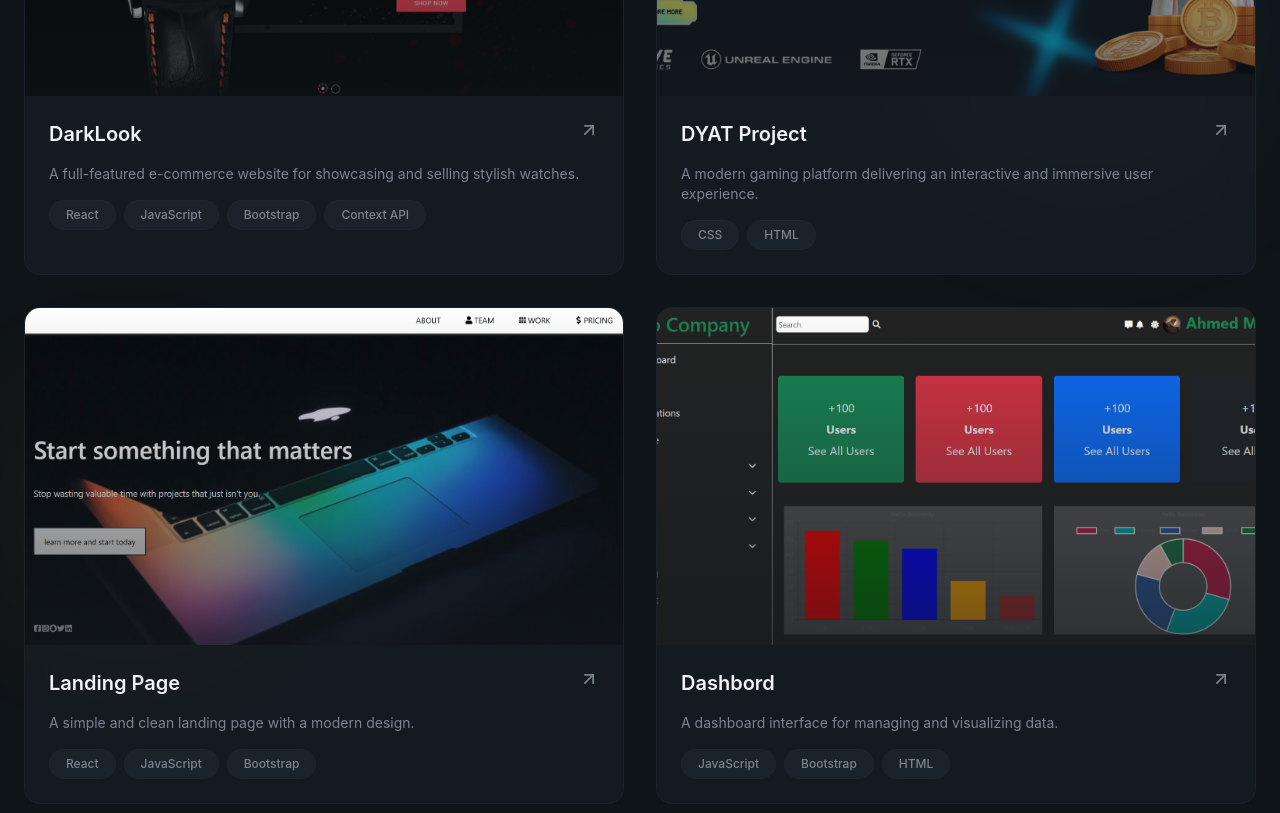
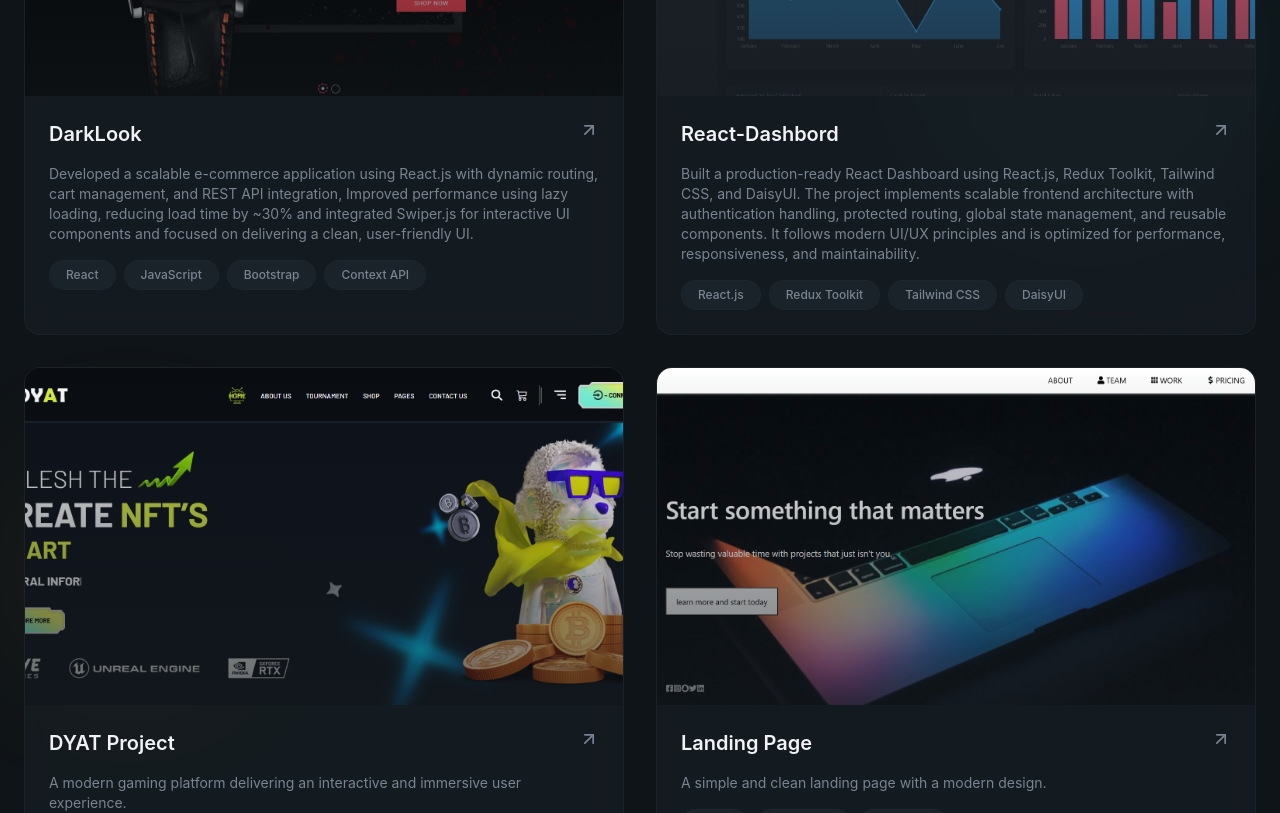
Before and after one commit to Ahmed-Metwalli-hub/Portfolio-, a React (Vite) app: page / in a window 1280 px wide. Shown: the part 2500-3313 px from the top of the page. Built offline with nearby package versions, Linux system fonts and the light colour scheme; no server answers.

Commit message:
Edit Projects

```diff
--- a/src/sections/Projects.jsx
+++ b/src/sections/Projects.jsx
@@ -3,12 +3,12 @@ import { AnimatedBorderButton } from "@/components/AnimatedBorderButton";
 import img1 from "../assets/DarkLook.png"
 import img2 from "../assets/DYAT.png"
 import img3 from "../assets/Logo.png"
-import img4 from "../assets/Dashbord.png"
+import img4 from "../assets/react-dashboard.png"
 const projects = [
   {
     title: "DarkLook",
     description:
-      "A full-featured e-commerce website for showcasing and selling stylish watches.",
+      "Developed a scalable e-commerce application using React.js with dynamic routing, cart management, and REST API integration, Improved performance using lazy loading, reducing load time by ~30% and integrated Swiper.js for interactive UI components and focused on delivering a clean, user-friendly UI.",
     image: img1,
     tags: ["React","JavaScript", "Bootstrap", "Context API"],
 
@@ -16,9 +16,18 @@ const projects = [
     github: "https://github.com/Ahmed-Metwalli-hub/DarkLook",
   },
   {
+    title: "React-Dashbord",
+    description:
+      "Built a production-ready React Dashboard using React.js, Redux Toolkit, Tailwind CSS, and DaisyUI. The project implements scalable frontend architecture with authentication handling, protected routing, global state management, and reusable components. It follows modern UI/UX principles and is optimized for performance, responsiveness, and maintainability.",
+    image: img4,
+    tags: ["React.js", "Redux Toolkit", "Tailwind CSS", "DaisyUI"],
+    link: "https://dashboard-blush-one-73.vercel.app/",
+    github: "https://github.com/Ahmed-Metwalli-hub/Dashboard",
+  },
+  {
     title: "DYAT Project",
     description: "A modern gaming platform delivering an interactive and immersive user experience."
-      ,
+    ,
     image: img2,
     tags: [ "CSS", "HTML"],
     link: "https://dyat-proj.vercel.app/",
@@ -32,15 +41,6 @@ const projects = [
     tags: ["React", "JavaScript", "Bootstrap"],
     link: "https://landing-page-geti.vercel.app/",
     github: "https://github.com/Ahmed-Metwalli-hub/LandingPage",
-  },
-  {
-    title: "Dashbord",
-    description:
-      "A dashboard interface for managing and visualizing data.",
-    image: img4,
-    tags: ["JavaScript","Bootstrap", "HTML"],
-    link: "https://dashboard-blush-one-73.vercel.app/",
-    github: "https://github.com/Ahmed-Metwalli-hub/Dashboard",
   },
 ];
 
```
Also changed, not shown: src/assets/Dashbord.png (deleted), src/assets/react-dashboard.png (added).
